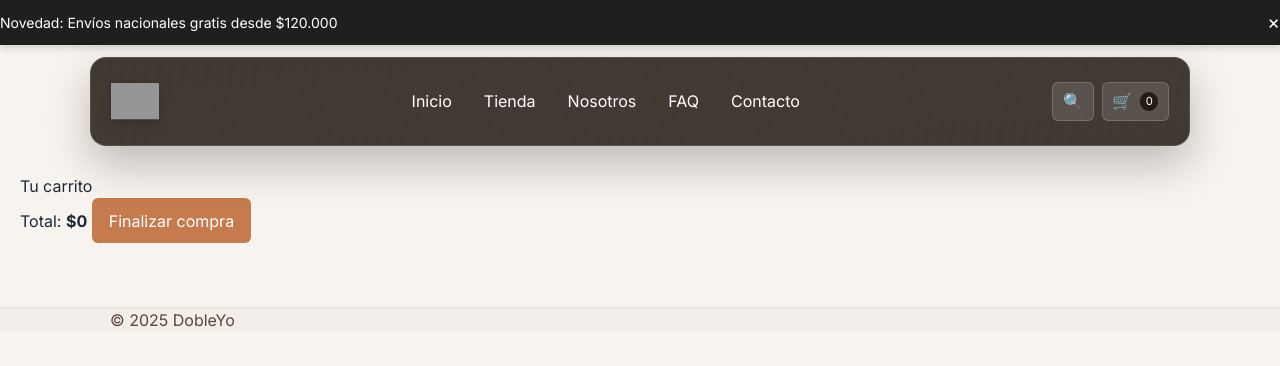
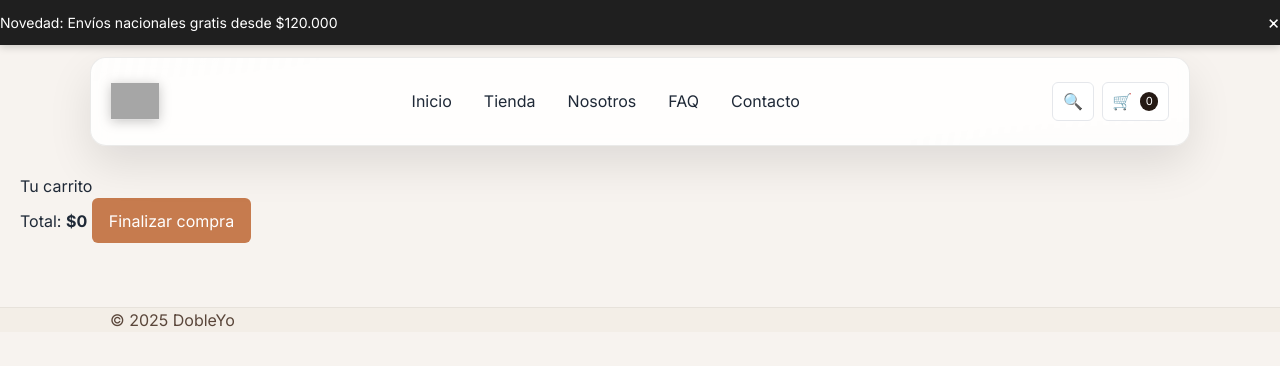
Before and after one commit to mikerb95/dobleyo, a PHP site: page /carrito.html in a window 1280 px wide. Shown: the top 366 px of the page. Run offline with PHP 8.4, Linux system fonts and the light colour scheme; some libraries are stand-ins or nearby versions; grey boxes are pictures that could not be loaded.

Commit message:
feat: enhance header design with improved visibility and adjust decorative elements

```diff
--- a/static-site/assets/css/styles.css
+++ b/static-site/assets/css/styles.css
@@ -29,7 +29,7 @@ img{ max-width:100%; display:block }
 
 /* Header (floating navbar) */
 .site-header{ position:fixed; top: var(--header-top, 12px); left:0; right:0; z-index:60; background:transparent; border-bottom:0; }
-.site-header .container{ position:relative; overflow:hidden; display:flex; align-items:center; justify-content:space-between; padding:1.5rem 1.25rem; width:min(var(--page-width),calc(100% - var(--page-gutter))); margin-inline:auto; background:rgba(var(--coffee-rgb),.86); backdrop-filter:saturate(140%) blur(10px); border:1px solid rgba(255,255,255,.12); border-radius:1rem; box-shadow:0 18px 44px rgba(0,0,0,.24); color:#fff }
+.site-header .container{ position:relative; overflow:hidden; display:flex; align-items:center; justify-content:space-between; padding:1.5rem 1.25rem; width:min(var(--page-width),calc(100% - var(--page-gutter))); margin-inline:auto; background:rgba(255,255,255,.88); backdrop-filter:saturate(140%) blur(10px); border:1px solid rgba(0,0,0,.08); border-radius:1rem; box-shadow:0 18px 44px rgba(0,0,0,.10); color:var(--fg) }
 /* Wooden subtle texture */
 .site-header .container::before{ content:""; position:absolute; inset:0; z-index:0; pointer-events:none; opacity:.22; mix-blend-mode:soft-light; background:
   radial-gradient(1000px 60px at -200px 0, rgba(255,255,255,.05), transparent 60%),
@@ -39,8 +39,8 @@ img{ max-width:100%; display:block }
 /* ensure content on top */
 .site-header .brand, .site-header .nav, .site-header .actions{ position:relative; z-index:2 }
 .brand{ display:flex; align-items:center; gap:.5rem; color:var(--coffee); text-decoration:none; font-weight:700 }
-/* Brand on dark header */
-.site-header .brand{ color:#fff }
+/* Brand on light header */
+.site-header .brand{ color:var(--coffee) }
 /* Remove any background fill behind the logo and blend whites out */
 .site-header .brand{ background: transparent !important }
 .site-header .brand img{ background: transparent !important; mix-blend-mode: multiply }
@@ -53,22 +53,22 @@ html.theme-dark .site-header .brand img{ opacity:.96 }
 .nav{ display:flex; gap:1rem }
 .nav a{ color:var(--dark); text-decoration:none; padding:.25rem .5rem; border-radius:.375rem }
 .nav a.active, .nav a:hover{ background:#fff; box-shadow:0 1px 0 rgba(0,0,0,.05) }
-/* Header-specific link overrides for dark background */
-.site-header .nav a{ color:#fff }
-.site-header .nav a.active, .site-header .nav a:hover{ background:rgba(255,255,255,.14); box-shadow:none }
+/* Header-specific link overrides for light header */
+.site-header .nav a{ color:var(--fg) }
+.site-header .nav a.active, .site-header .nav a:hover{ background:rgba(0,0,0,.06); box-shadow:none }
 .actions{ display:flex; align-items:center; gap:.5rem }
 .icon-btn{ background:#fff; border:1px solid #eee; padding:.4rem .6rem; border-radius:.375rem; cursor:pointer; text-decoration:none; color:var(--dark); display:inline-flex; align-items:center; gap:.25rem }
 .icon-btn.active{ border-color:var(--coffee) }
 .badge{ background:var(--coffee); color:#fff; font-size:.7rem; padding:.05rem .35rem; border-radius:999px; margin-left:.25rem }
 .hamburger{ display:none }
 /* Header-specific buttons */
-.site-header .icon-btn{ background:rgba(255,255,255,.12); border-color:rgba(255,255,255,.18); color:#fff }
-.site-header .icon-btn:hover{ background:rgba(255,255,255,.2) }
+.site-header .icon-btn{ background:#ffffff; border-color:#e5e7eb; color:var(--fg) }
+.site-header .icon-btn:hover{ background:#f9fafb }
 
 /* Coffee beans layer inside header */
-.nav-beans{ position:absolute; inset:0; z-index:1; pointer-events:none; opacity:.18; transition: opacity .25s ease }
-.beans-active .nav-beans{ opacity:.24 }
-.nav-beans .bean{ position:absolute; width:var(--bean-size, 54px); height:auto; filter: drop-shadow(0 2px 2px rgba(0,0,0,.28)) saturate(110%) brightness(1.05);
+.nav-beans{ position:absolute; inset:0; z-index:1; pointer-events:none; opacity:.26; transition: opacity .25s ease }
+.beans-active .nav-beans{ opacity:.34 }
+.nav-beans .bean{ position:absolute; width:var(--bean-size, 46px); height:auto; filter: drop-shadow(0 2px 2px rgba(0,0,0,.22)) saturate(110%) brightness(1.05);
   transform: translate(calc(var(--dx, 0px) * var(--fx, 1)), calc(var(--dy, 0px) * var(--fy, 1))) rotate(var(--rot, 0deg)) scale(var(--s, 1));
   transition: transform .6s cubic-bezier(.2,.8,.2,1);
 }
--- a/static-site/assets/js/app.js
+++ b/static-site/assets/js/app.js
@@ -51,8 +51,8 @@
     const layer = document.querySelector('.nav-beans');
     if (!header || !layer) return;
     const beanSrc = '../branding/coffebeannav.png';
-    const beans = [];
-    const COUNT = 36; // more beans across width and height
+  const beans = [];
+  const COUNT = 44; // slightly more beans for visibility
     for (let i=0;i<COUNT;i++){
       const img = document.createElement('img');
       img.className = 'bean';
@@ -64,7 +64,7 @@
       const rot = -40 + Math.random()*80; // -40..40 deg
       const scale = 0.8 + Math.random()*0.6; // 0.8..1.4
       // variable size for depth
-      const size = 28 + Math.random()*24 + (Math.random() < 0.25 ? 18 : 0); // occasionally larger
+  const size = 22 + Math.random()*20 + (Math.random() < 0.20 ? 12 : 0); // slightly smaller overall
       img.style.left = xPct + '%';
       img.style.top = yPct + '%';
       img.style.setProperty('--rot', rot+'deg');
```
